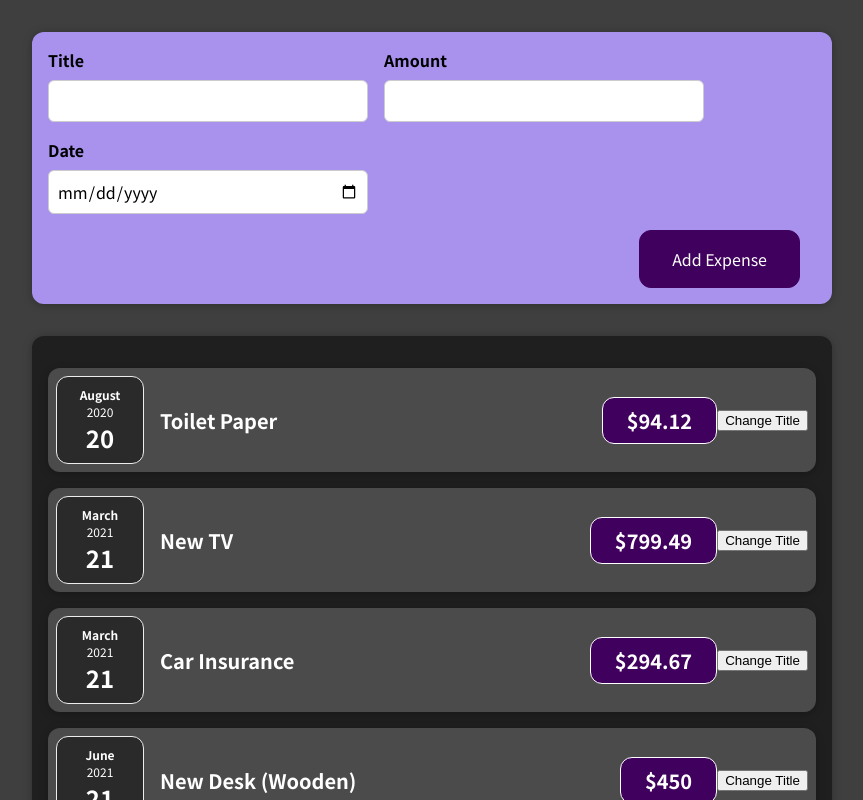
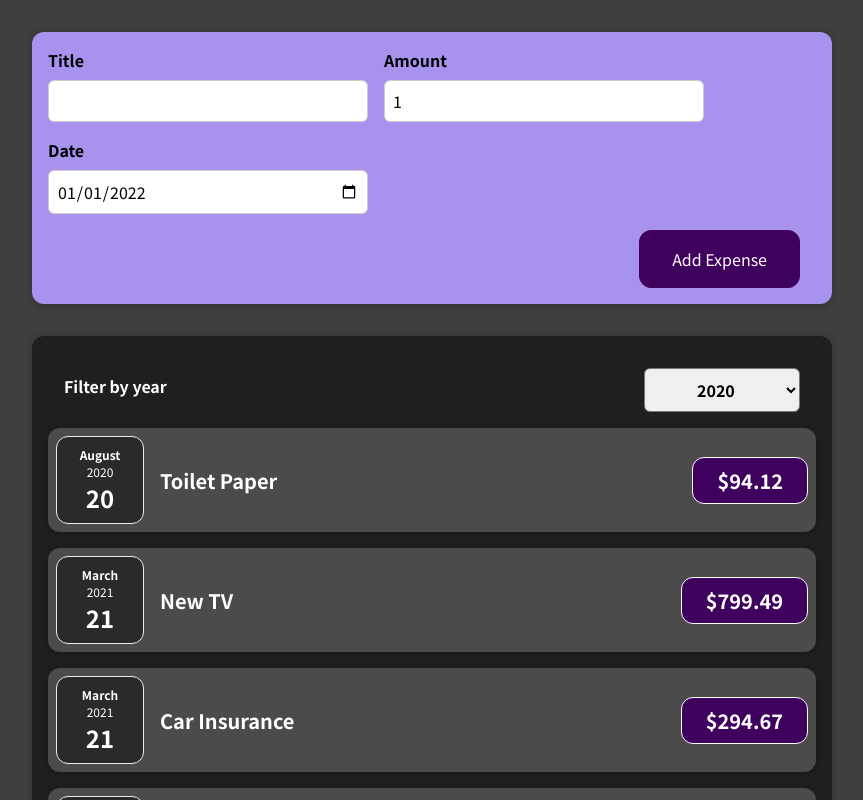
Before and after one commit to OvidiuDobran/React---The-Complete-Guide, a React (Create React App) app in the folder react-complete-guide/: page / in a window 1280 px wide. Shown: the top 800 px of the page, without its empty margins (208-1071 px from the left). Built offline with nearby package versions, Linux system fonts and the light colour scheme.

Commit message:
Added state in NewExpense and ExpensesFilter

```diff
--- a/react-complete-guide/src/App.js
+++ b/react-complete-guide/src/App.js
@@ -23,9 +23,14 @@
       date: new Date(2021, 5, 12),
     },
   ];
+
+  function addExpenseHandler(expense) {
+    console.log(expenses);
+  }
+
   return (
     <div>
-      <NewExpense></NewExpense>
+      <NewExpense onAddExpense={addExpenseHandler}></NewExpense>
       <Expenses items={expenses}></Expenses>
     </div>
   );
--- a/react-complete-guide/src/components/expense-item/ExpenseItem.js
+++ b/react-complete-guide/src/components/expense-item/ExpenseItem.js
@@ -9,8 +9,6 @@
 
   const [title, setTitle] = useState(props.title);
 
-  function clickHandler() {}
-
   return (
     <Card className="expense-item">
       <ExpenseDate expenseDate={expenseDate}></ExpenseDate>
@@ -18,7 +16,6 @@
         <h2>{title}</h2>
         <div className="expense-item__price">${expenseAmount}</div>
       </div>
-      <button onClick={clickHandler}>Change Title</button>
     </Card>
   );
 }
--- /dev/null
+++ b/react-complete-guide/src/components/expenses-filter/ExpensesFilter.css
@@ -0,0 +1,24 @@
+.expenses-filter {
+  color: white;
+  padding: 0 1rem;
+}
+
+.expenses-filter__control {
+  display: flex;
+  width: 100%;
+  align-items: center;
+  justify-content: space-between;
+  margin: 1rem 0;
+}
+
+.expenses-filter label {
+  font-weight: bold;
+  margin-bottom: 0.5rem;
+}
+
+.expenses-filter select {
+  font: inherit;
+  padding: 0.5rem 3rem;
+  font-weight: bold;
+  border-radius: 6px;
+}
--- /dev/null
+++ b/react-complete-guide/src/components/expenses-filter/ExpensesFilter.js
@@ -0,0 +1,23 @@
+import "./ExpensesFilter.css";
+
+const ExpensesFilter = (props) => {
+  function selectHandler(event) {
+    props.onFilterChanged(event.target.value);
+  }
+
+  return (
+    <div className="expenses-filter">
+      <div className="expenses-filter__control">
+        <label>Filter by year</label>
+        <select value={props.selected} onChange={selectHandler}>
+          <option value="2022">2022</option>
+          <option value="2021">2021</option>
+          <option value="2020">2020</option>
+          <option value="2019">2019</option>
+        </select>
+      </div>
+    </div>
+  );
+};
+
+export default ExpensesFilter;
--- a/react-complete-guide/src/components/expenses/Expenses.js
+++ b/react-complete-guide/src/components/expenses/Expenses.js
@@ -1,12 +1,25 @@
+import { useState } from "react";
 import Card from "../card/Card";
 import ExpenseItem from "../expense-item/ExpenseItem";
+import ExpensesFilter from "../expenses-filter/ExpensesFilter";
 import "./Expenses.css";
 
 function Expenses(props) {
   const { items } = props;
 
+  const [filteredYear, setFilteredYear] = useState("2020");
+
+  function filterChangeHandler(selectedOption) {
+    console.log(selectedOption);
+    setFilteredYear(selectedOption);
+  }
+
   return (
     <Card className="items">
+      <ExpensesFilter
+        onFilterChanged={filterChangeHandler}
+        selected={filteredYear}
+      ></ExpensesFilter>
       <ExpenseItem
         title={items[0].title}
         amount={items[0].amount}
--- a/react-complete-guide/src/components/new-expense/NewExpense.js
+++ b/react-complete-guide/src/components/new-expense/NewExpense.js
@@ -1,10 +1,16 @@
-import ExpenseForm from './expense-form/ExpenseForm';
-import './NewExpense.css'
+import ExpenseForm from "./expense-form/ExpenseForm";
+import "./NewExpense.css";
 
-function NewExpense() {
+function NewExpense(props) {
+  function saveExpenseDataHandler(enteredExpenseData) {
+    const expenseData = { ...enteredExpenseData, id: Math.random().toString() };
+    console.log(expenseData);
+    props.onAddExpense(expenseData);
+  }
+
   return (
-    <div className='new-expense'>
-      <ExpenseForm></ExpenseForm>
+    <div className="new-expense">
+      <ExpenseForm onSaveExpenseData={saveExpenseDataHandler}></ExpenseForm>
     </div>
   );
 }
--- a/react-complete-guide/src/components/new-expense/expense-form/ExpenseForm.js
+++ b/react-complete-guide/src/components/new-expense/expense-form/ExpenseForm.js
@@ -1,20 +1,48 @@
+import { useState } from "react";
 import "./ExpenseForm.css";
 
-function ExpenseForm() {
+function ExpenseForm(props) {
+  const [enteredTitle, setEnteredTitle] = useState("");
+  const [enteredAmount, setEnteredAmount] = useState(1);
+  const [enteredDate, setEnteredDate] = useState("2022-01-01");
+
+  function submitHandler(event) {
+    event.preventDefault();
+    const expenseData = {
+      title: event.target[0].value,
+      amount: event.target[1].value,
+      date: new Date(event.target[2].value),
+    };
+    props.onSaveExpenseData(expenseData);
+    setEnteredTitle("");
+    setEnteredAmount(1);
+    setEnteredDate("2022-01-01");
+  }
+
   return (
-    <form>
+    <form onSubmit={submitHandler}>
       <div className="new-expense__controls">
         <div className="new-expense__control">
           <label>Title</label>
-          <input type="text"></input>
+          <input type="text" defaultValue={enteredTitle}></input>
         </div>
         <div className="new-expense__control">
           <label>Amount</label>
-          <input type="number" min="0.01" step="0.01"></input>
+          <input
+            type="number"
+            min="0.01"
+            step="0.01"
+            defaultValue={enteredAmount}
+          ></input>
         </div>
         <div className="new-expense__control">
           <label>Date</label>
-          <input type="date" min="2019-01-01" max="2022-12-31"></input>
+          <input
+            type="date"
+            min="2019-01-01"
+            max="2022-12-31"
+            defaultValue={enteredDate}
+          ></input>
         </div>
       </div>
 
```
Also changed, not shown: 1 other file (tests, documents, lock files or other folders).
